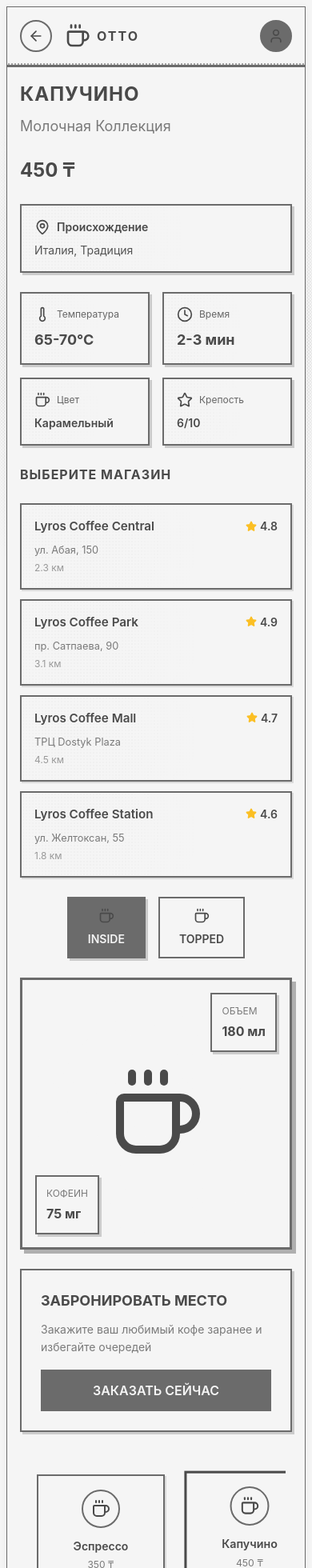
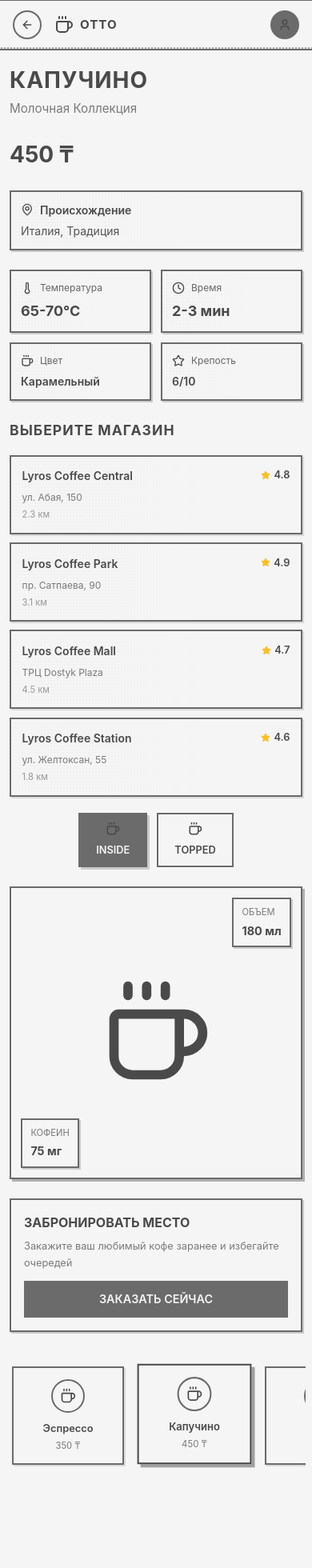
Before and after one commit to OneSkyMario/Hermes-Website, a Next.js app: page /coffee/1 in a window 390 px wide. Shown: the top 1960 px of the page at 80% size. After the commit the page ends 1870 px from the top, so only its background shows below. Built offline with nearby package versions, Linux system fonts and the light colour scheme.

Commit message:
phone size problem

```diff
--- a/src/app/coffee/[id]/page.css
+++ b/src/app/coffee/[id]/page.css
@@ -549,9 +549,6 @@
   overflow-x: auto;
   padding: 1rem 0.5rem 1rem;
   margin: -0.5rem;
-    -ms-overflow-style: none;  /* Internet Explorer and Edge */
-  scrollbar-width: none;     /* Firefox */
-
 }
 
 .coffee-scroll::-webkit-scrollbar {
@@ -675,7 +672,277 @@
   }
 }
 
-@media (max-width: 480px) {
+/* iPhone 15 Pro Optimization (393px x 852px) */
+@media (max-width: 430px) {
+  .page-wrapper {
+    padding: 0;
+    align-items: flex-start;
+  }
+
+  .container {
+    border-radius: 0;
+    border: none;
+    border-top: 1px solid #6b6b6b;
+    max-width: 100%;
+  }
+
+  /* Header optimized for iPhone */
+  .header {
+    padding: 0.75rem 1rem;
+    border-bottom: 2px solid #6b6b6b;
+  }
+
+  .back-btn {
+    width: 36px;
+    height: 36px;
+  }
+
+  .logo {
+    font-size: 0.95rem;
+    letter-spacing: 1px;
+  }
+
+  .logo svg {
+    width: 24px !important;
+    height: 24px !important;
+  }
+
+  .user-avatar {
+    width: 36px;
+    height: 36px;
+  }
+
+  /* Main content for iPhone */
+  .main-content {
+    padding: 1rem 0.75rem;
+    gap: 1.25rem;
+    grid-template-columns: 1fr;
+  }
+
+  /* Coffee title section */
+  .coffee-title {
+    font-size: 1.75rem;
+    letter-spacing: 1px;
+    margin-bottom: 0.25rem;
+  }
+
+  .coffee-subtitle {
+    font-size: 0.95rem;
+  }
+
+  .price {
+    font-size: 1.75rem;
+  }
+
+  /* Info cards grid */
+  .specs-grid {
+    grid-template-columns: 1fr 1fr;
+    gap: 0.75rem;
+  }
+
+  .info-card {
+    padding: 0.75rem;
+    border-width: 2px;
+    box-shadow: 2px 2px 0 rgba(107, 107, 107, 0.3);
+  }
+
+  .info-card-header {
+    margin-bottom: 0.35rem;
+  }
+
+  .icon {
+    width: 16px;
+    height: 16px;
+  }
+
+  /* Coffee display for iPhone */
+  .coffee-display {
+    aspect-ratio: 1;
+    border-width: 2px;
+    box-shadow: 3px 3px 0 rgba(107, 107, 107, 0.5);
+  }
+
+  .coffee-icon-large {
+    width: 140px;
+    height: 140px;
+  }
+
+  .floating-info {
+    padding: 0.5rem 0.65rem;
+    border-width: 2px;
+    box-shadow: 2px 2px 0 rgba(107, 107, 107, 0.3);
+  }
+
+  .floating-info.top-right {
+    top: 0.75rem;
+    right: 0.75rem;
+  }
+
+  .floating-info.bottom-left {
+    bottom: 0.75rem;
+    left: 0.75rem;
+  }
+
+  .floating-label {
+    font-size: 0.7rem;
+  }
+
+  .floating-value {
+    font-size: 0.9rem;
+  }
+
+  /* View toggles */
+  .view-toggles {
+    gap: 0.75rem;
+  }
+
+  .view-btn {
+    padding: 0.6rem 1.25rem;
+    font-size: 0.8rem;
+  }
+
+  .view-btn .icon {
+    width: 18px;
+    height: 18px;
+  }
+
+  /* Order card */
+  .order-card {
+    padding: 1rem;
+    border-width: 2px;
+    box-shadow: 2px 2px 0 rgba(107, 107, 107, 0.3);
+  }
+
+  .order-title {
+    font-size: 1rem;
+    margin-bottom: 0.5rem;
+  }
+
+  .order-description {
+    font-size: 0.8rem;
+    margin-bottom: 0.75rem;
+  }
+
+  .order-btn {
+    padding: 0.65rem;
+    font-size: 0.9rem;
+    border-width: 2px;
+  }
+
+  /* Store section for iPhone */
+  .store-section {
+    gap: 0.75rem;
+  }
+
+  .store-section-title {
+    font-size: 1.1rem;
+    margin-bottom: 0.35rem;
+  }
+
+  .store-list {
+    gap: 0.65rem;
+  }
+
+  .store-card {
+    padding: 0.85rem;
+    border-width: 2px;
+    box-shadow: 2px 2px 0 rgba(107, 107, 107, 0.2);
+  }
+
+  .store-card.selected {
+    border-width: 2px;
+    box-shadow: 3px 3px 0 rgba(74, 74, 74, 0.5);
+  }
+
+  .store-name {
+    font-size: 0.875rem;
+  }
+
+  .store-rating {
+    font-size: 0.8rem;
+  }
+
+  .star-icon {
+    width: 12px;
+    height: 12px;
+  }
+
+  .store-address {
+    font-size: 0.75rem;
+  }
+
+  .store-distance {
+    font-size: 0.7rem;
+  }
+
+  .selected-store-info {
+    padding: 0.65rem 0.85rem;
+    border-width: 2px;
+    box-shadow: 2px 2px 0 rgba(74, 74, 74, 0.5);
+  }
+
+  .selected-store-label {
+    font-size: 0.65rem;
+  }
+
+  .selected-store-name {
+    font-size: 0.875rem;
+  }
+
+  /* Coffee selection for iPhone */
+  .coffee-selection {
+    padding: 1rem 0.75rem 1.5rem;
+  }
+
+  .coffee-scroll {
+    gap: 0.75rem;
+    padding: 0.75rem 0.25rem 1rem;
+    margin: -0.25rem;
+  }
+
+  .coffee-card {
+    width: 140px;
+    padding: 0.85rem;
+    border-width: 2px;
+    box-shadow: 2px 2px 0 rgba(107, 107, 107, 0.2);
+    margin: 3px;
+  }
+
+  .coffee-card:hover {
+    box-shadow: 3px 3px 0 rgba(107, 107, 107, 0.4);
+    transform: translateY(-2px);
+  }
+
+  .coffee-card.active {
+    border-width: 2px;
+    box-shadow: 4px 4px 0 rgba(74, 74, 74, 0.5);
+    transform: translateY(-2px) scale(1.02);
+  }
+
+  .coffee-card-icon {
+    width: 42px;
+    height: 42px;
+    border-width: 2px;
+    margin-bottom: 0.65rem;
+  }
+
+  .coffee-card-icon svg {
+    width: 20px !important;
+    height: 20px !important;
+  }
+
+  .coffee-card-name {
+    font-size: 0.8rem;
+    margin-bottom: 0.2rem;
+  }
+
+  .coffee-card-price {
+    font-size: 0.7rem;
+  }
+}
+
+/* Extra small devices (iPhone SE, etc.) */
+@media (max-width: 375px) {
   .coffee-title {
     font-size: 1.5rem;
   }
@@ -692,4 +959,12 @@
   .store-section-title {
     font-size: 1rem;
   }
+
+  .coffee-card {
+    width: 130px;
+  }
+
+  .main-content {
+    padding: 0.85rem 0.65rem;
+  }
 }
```
